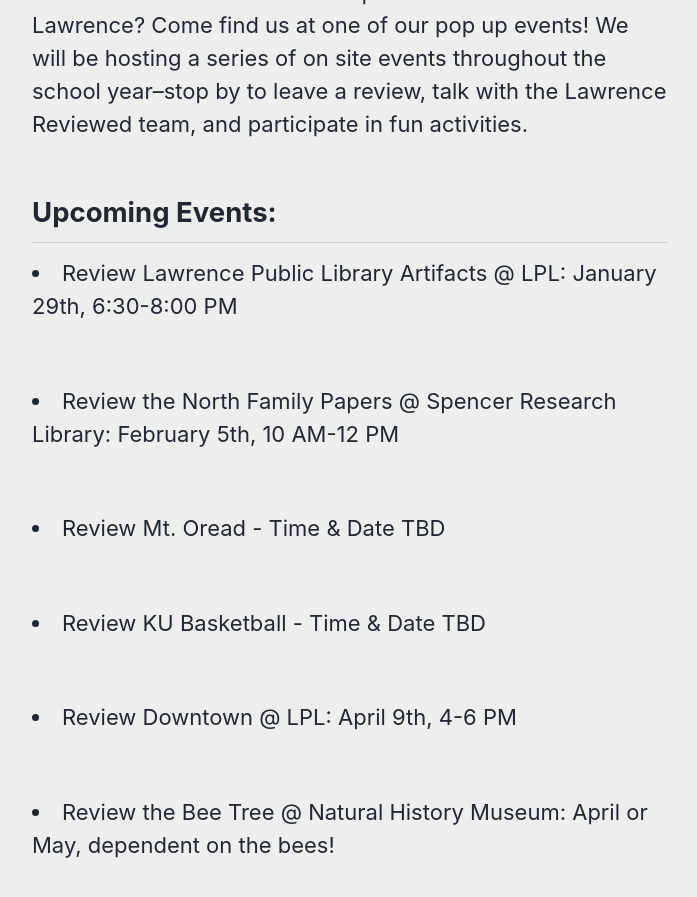
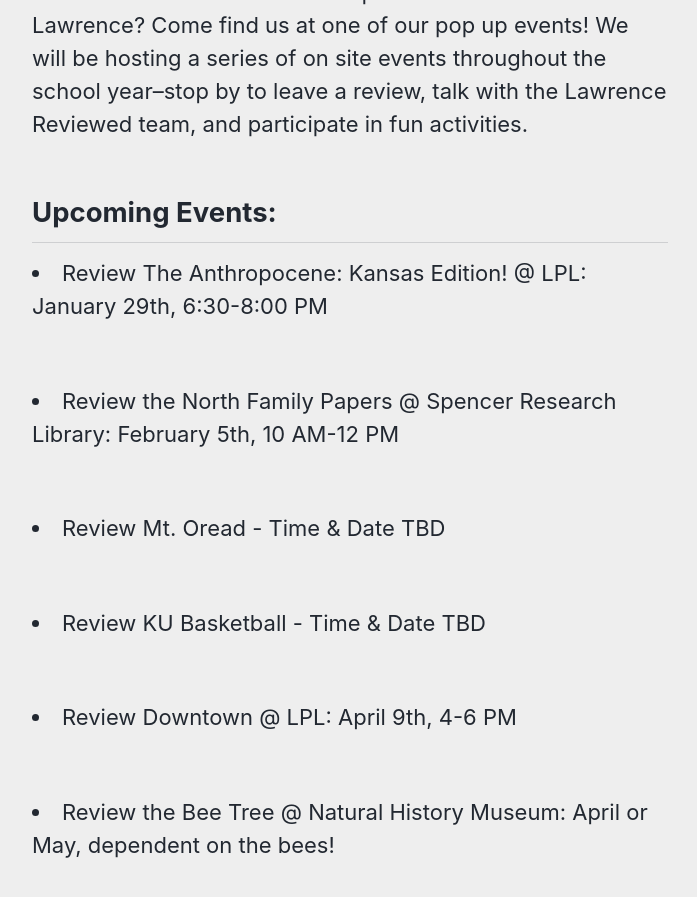
Before and after one commit to idrhku/lawrence-reviewed, a Jekyll site: the page built from _pages/pop-ups.md, in a window 1280 px wide and 900 px high, scrolled down 392 px. Shown: the top 897 px of the window, without its empty margins (290-987 px from the left). Built offline with Jekyll 4.4.1, drawn with Linux system fonts in a browser that asks for light colours; cached includes are drawn as plain includes.

Commit message:
Update pop-ups.md

```diff
--- a/_pages/pop-ups.md
+++ b/_pages/pop-ups.md
@@ -16,7 +16,7 @@
 
 <h2>Upcoming Events:</h2>
 
-<li>Review Lawrence Public Library Artifacts @ LPL: January 29th, 6:30-8:00 PM</li>
+<li>Review The Anthropocene: Kansas Edition! @ LPL: January 29th, 6:30-8:00 PM</li>
 <br>
 <li>Review the North Family Papers @ Spencer Research Library: February 5th, 10 AM-12 PM</li>
 <br>
```
